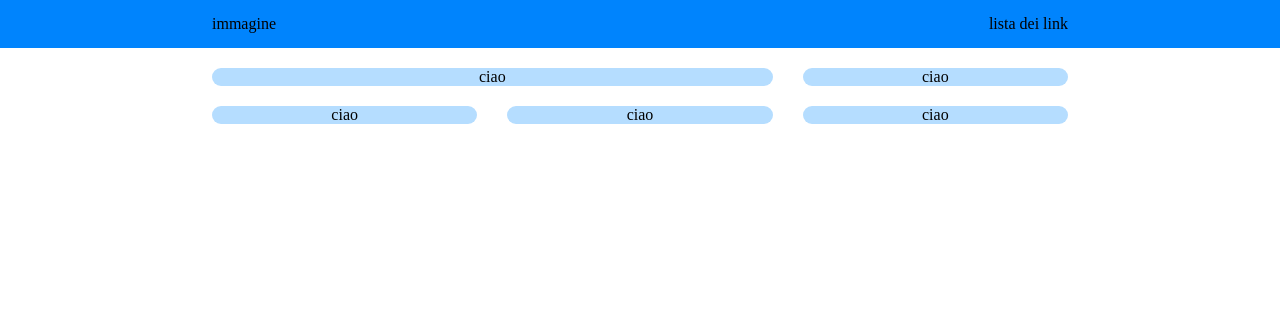
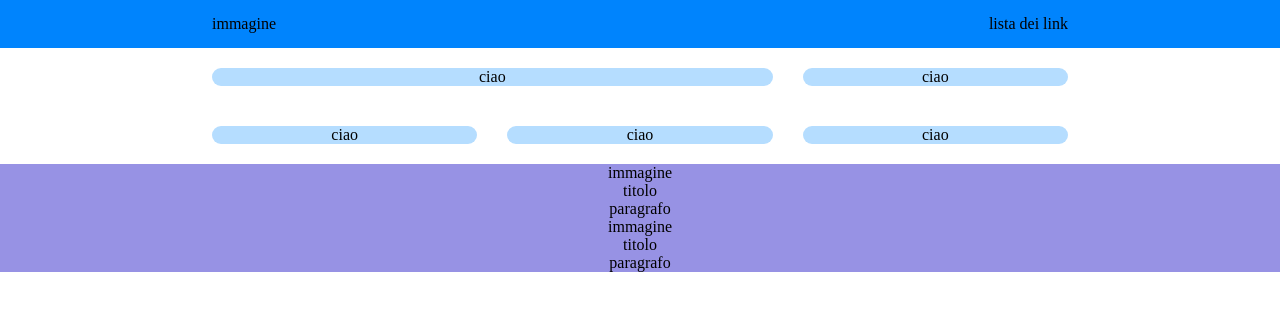
Before and after one commit to ClaudioScordari/htmlcss-responsive-layout, a plain HTML site: page index.html in a window 1280 px wide. Drawn offline with Linux system fonts and the light colour scheme.

Commit message:
Update selettori in css + strutt. html seconda sez

```diff
--- a/css/style.css
+++ b/css/style.css
@@ -37,11 +37,18 @@ header nav {
 }
 
 /* MAIN */
-main .my-col {
+
+/* prima sezione */
+main section:nth-of-type(1) .my-col {
     width: 100%;
     background-color: #B5DDFF;
     border-radius: 20px;
-    margin-top: 20px;
+    margin: 20px 0;
+}
+
+/* seconda sezione */
+main section:nth-of-type(2) {
+    background-color: #9792E4;
 }
 
 
@@ -53,7 +60,7 @@ main .my-col {
 /* CSS TABLET */
 @media screen and (min-width: 768px) {
 
-    .my-row {
+    main section:nth-of-type(1) .my-row {
         display: flex;
         justify-content: space-between;
         flex-wrap: wrap;
@@ -61,13 +68,13 @@ main .my-col {
         margin-right: -15px;
     }
 
-    main .my-col {
+    main section:nth-of-type(1) .my-col {
         margin-left: 15px;
         margin-right: 15px;
         width: calc((100% / 3) - 30px);
     }
 
-    main .special-col {
+    main section:nth-of-type(1) .special-col {
         width: calc(((100% / 3) * 2) - 30px);
     }
 
--- a/index.html
+++ b/index.html
@@ -45,7 +45,24 @@
                 </div>
             </section>
 
-            <section></section>
+            <section>
+                <div class="container">
+                    <div class="my-row">
+                        <div class="my-col">
+                            <div>immagine</div>
+                            <div>titolo</div>
+                            <div>paragrafo</div>
+                        </div>
+
+                        <div class="my-col">
+                            <div>immagine</div>
+                            <div>titolo</div>
+                            <div>paragrafo</div>
+                        </div>
+                    </div>
+                </div>
+            </section>
+
             <section></section>
             <section></section>
             <section></section>
```
